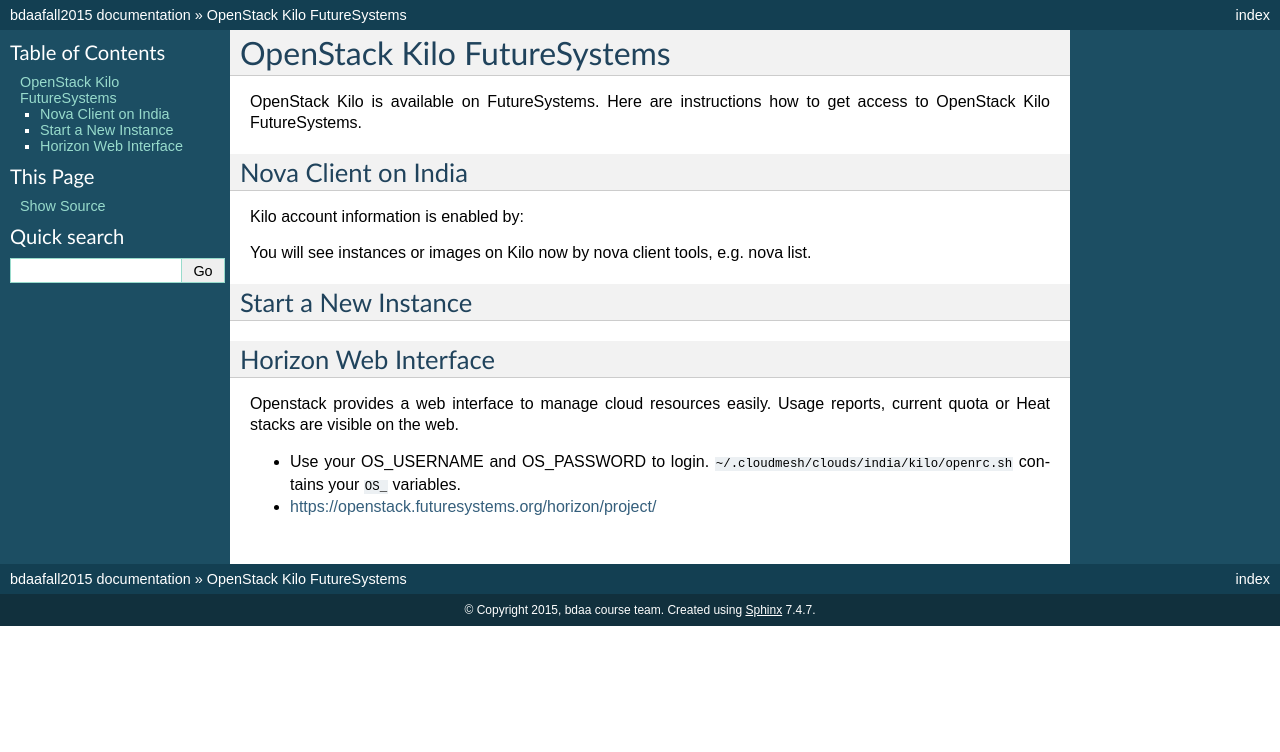
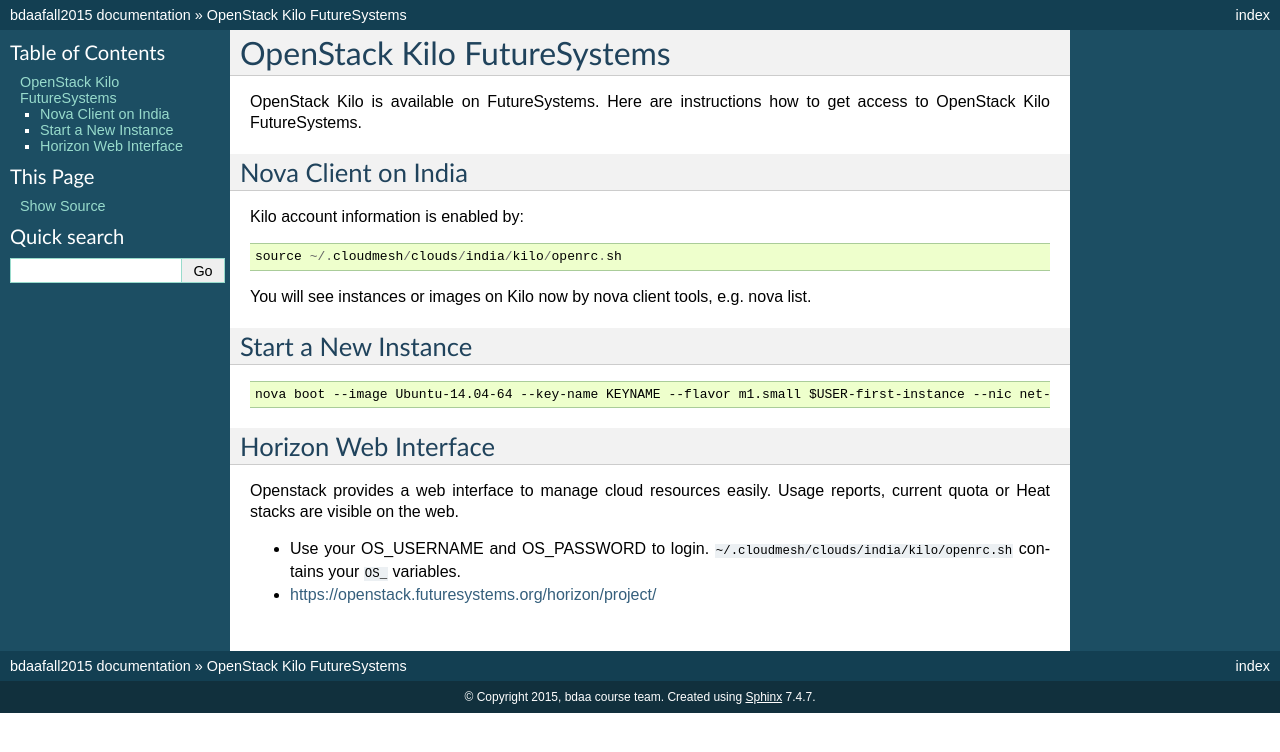
Before and after one commit to cglmoocs/bdaafall2015, a Sphinx documentation site: the page built from docs/source/kilo.rst, in a window 1280 px wide. Shown: the top 752 px of the page. Built offline with Sphinx 7.4.7, drawn with Linux system fonts in a browser that asks for light colours.

Commit message:
Update kilo.rst

```diff
--- a/docs/source/kilo.rst
+++ b/docs/source/kilo.rst
@@ -10,7 +10,7 @@
 
 Kilo account information is enabled by:
 
-.. code:
+.. code::
 
    source ~/.cloudmesh/clouds/india/kilo/openrc.sh
 
@@ -19,7 +19,7 @@
 Start a New Instance
 ---------------------
 
-.. code:
+.. code::
 
     nova boot --image Ubuntu-14.04-64 --key-name KEYNAME --flavor m1.small $USER-first-instance --nic net-id=5120857b-c49c-4c05-a37e-8bee0b7df776
 
```
